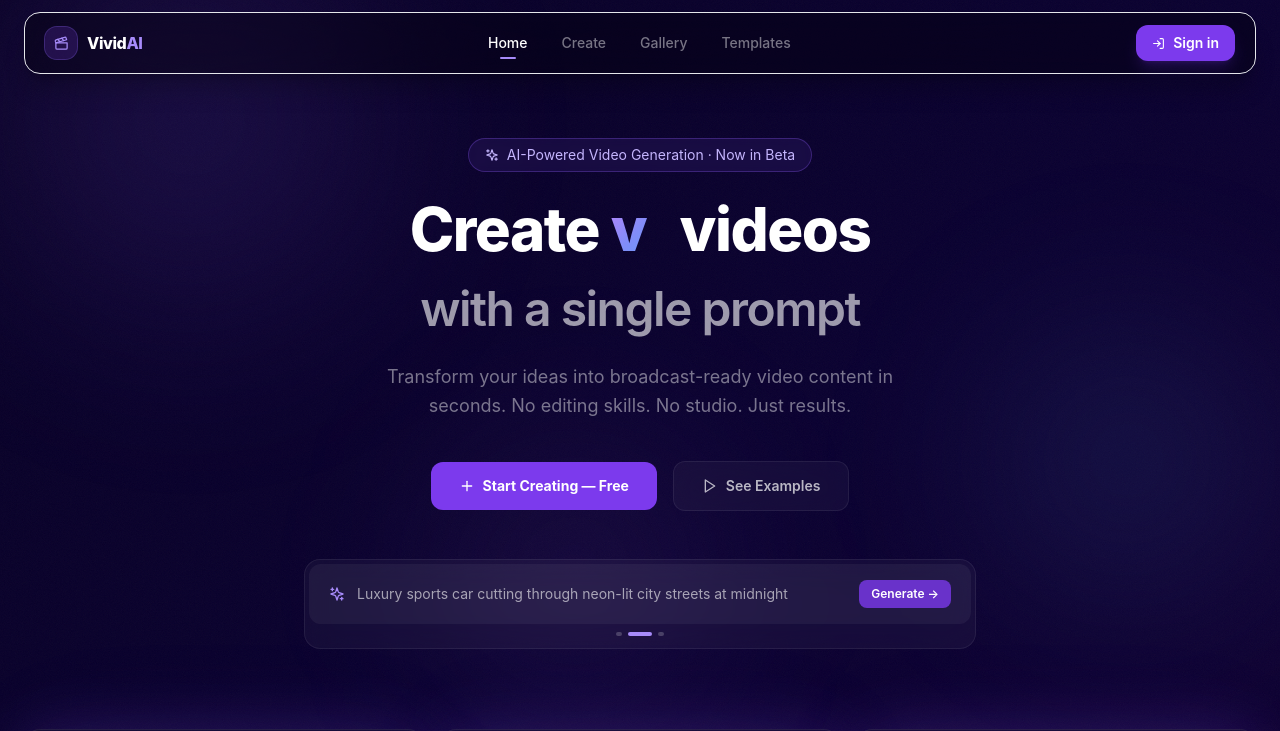
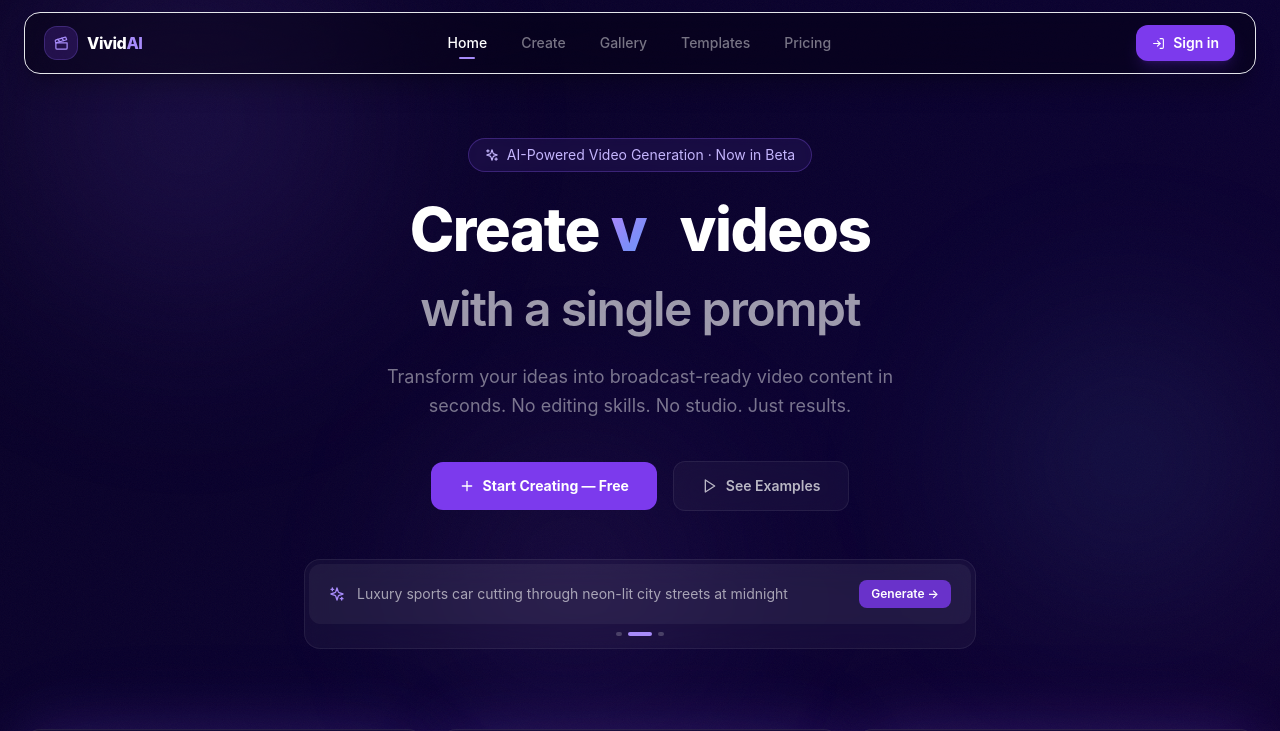
Before and after one commit to Rintu-chowdory/vividai, a React (Vite) app: page / in a window 1280 px wide. Shown: the top 731 px of the page. Built offline with nearby package versions, Linux system fonts and the light colour scheme.

Commit message:
Add Pricing to navbar

```diff
--- a/src/components/Navbar.tsx
+++ b/src/components/Navbar.tsx
@@ -1,11 +1,12 @@
 import { NavLink, Link } from "react-router-dom"
-import { Sparkles, LogIn, Clapperboard } from "lucide-react"
+import { LogIn, Clapperboard } from "lucide-react"
 
 const navItems = [
   { to: "/", label: "Home" },
   { to: "/create", label: "Create" },
   { to: "/gallery", label: "Gallery" },
   { to: "/templates", label: "Templates" },
+  { to: "/pricing", label: "Pricing" },
 ]
 
 export default function Navbar() {
```
